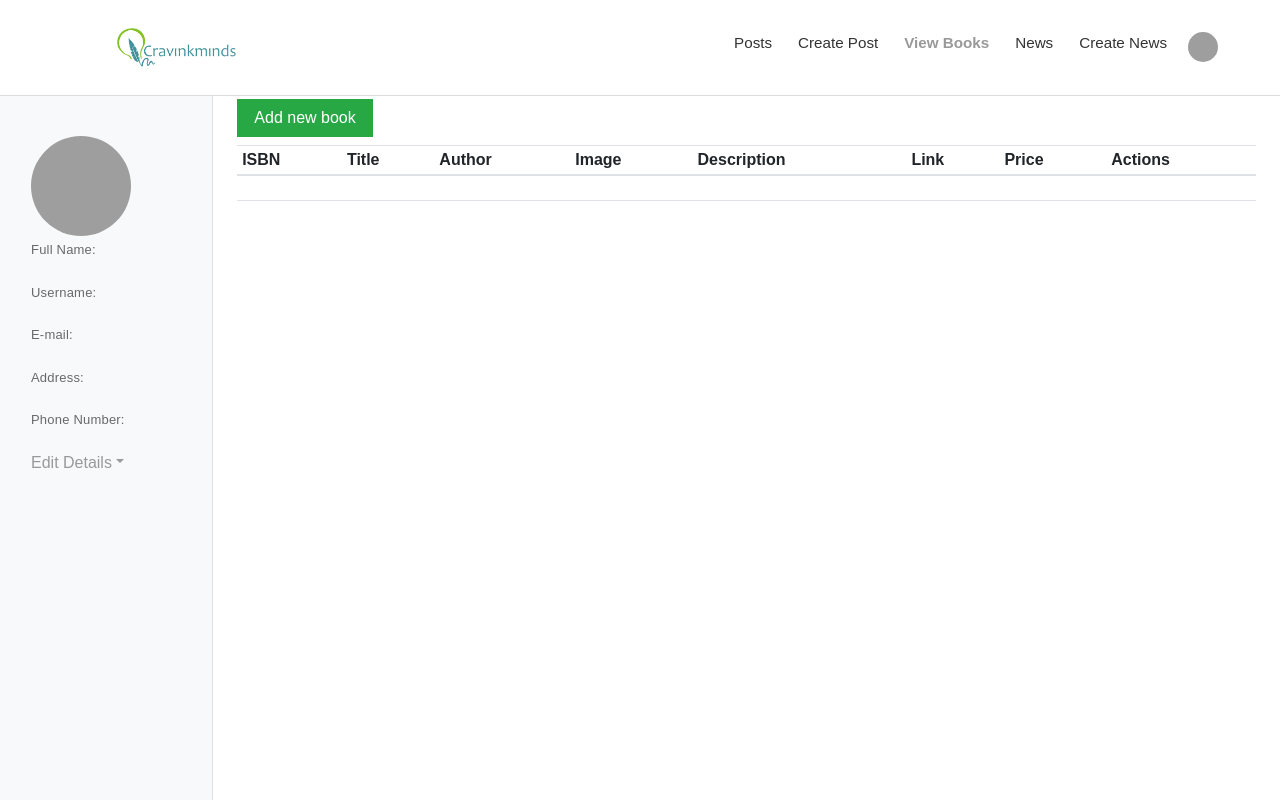
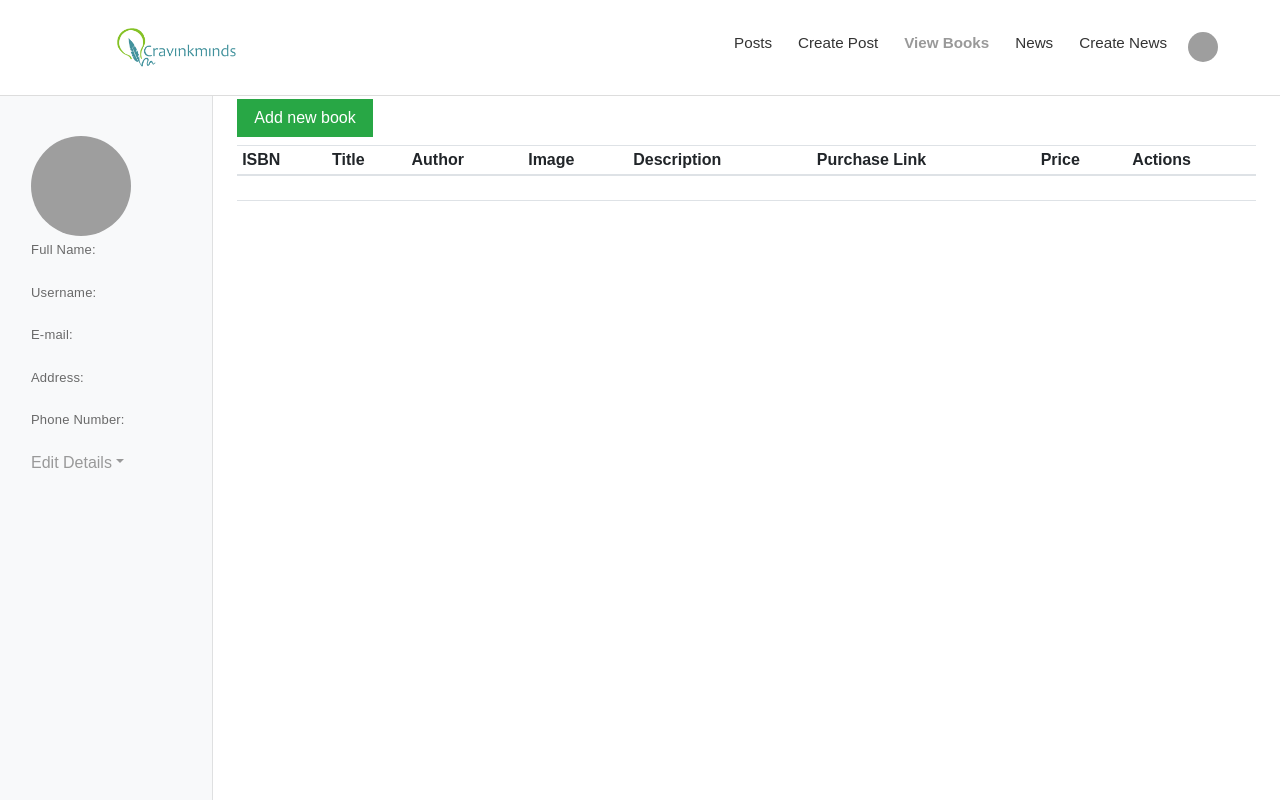
Before and after one commit to NowoCodes/Cravinkminds, a PHP site: page /dashboard/viewbooks.php in a window 1280 px wide. Run offline with PHP 8.4, Linux system fonts and the light colour scheme; the visitor is signed in with stand-in values (Sample User, id 1); data that the repository does not hold is empty; some libraries are stand-ins or nearby versions; grey boxes are pictures that could not be loaded.

Commit message:
Rename Link -> "Purchase Link"

```diff
--- a/dashboard/editbook.php
+++ b/dashboard/editbook.php
@@ -61,7 +61,7 @@ $row = mysqli_fetch_assoc($result);
           <td><textarea class="form-control"name="descr" rows="5"><?php echo $row['book_descr']; ?></textarea>
         </tr>
         <tr>
-          <th>Link</th>
+          <th>Purchase Link</th>
           <td><input type="text" name="link" value="<?php echo $row['purchase_link']; ?>"></td>
         </tr>
         <tr>
--- a/dashboard/viewbooks.php
+++ b/dashboard/viewbooks.php
@@ -27,7 +27,7 @@ include 'dashboard-nav.php' ?>
             <th>Author</th>
             <th>Image</th>
             <th>Description</th>
-            <th>Link</th>
+            <th>Purchase Link</th>
             <th>Price</th>
             <th>Actions</th>
           </tr>
```
